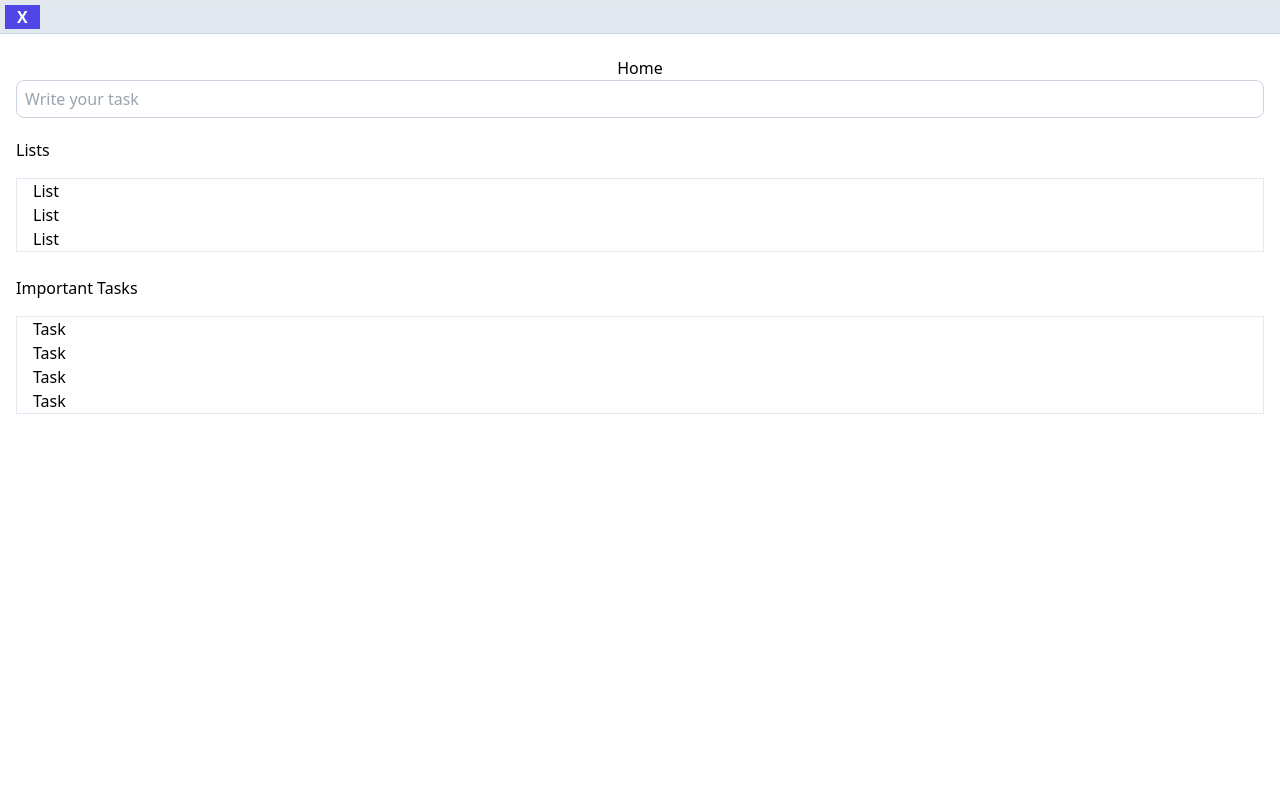
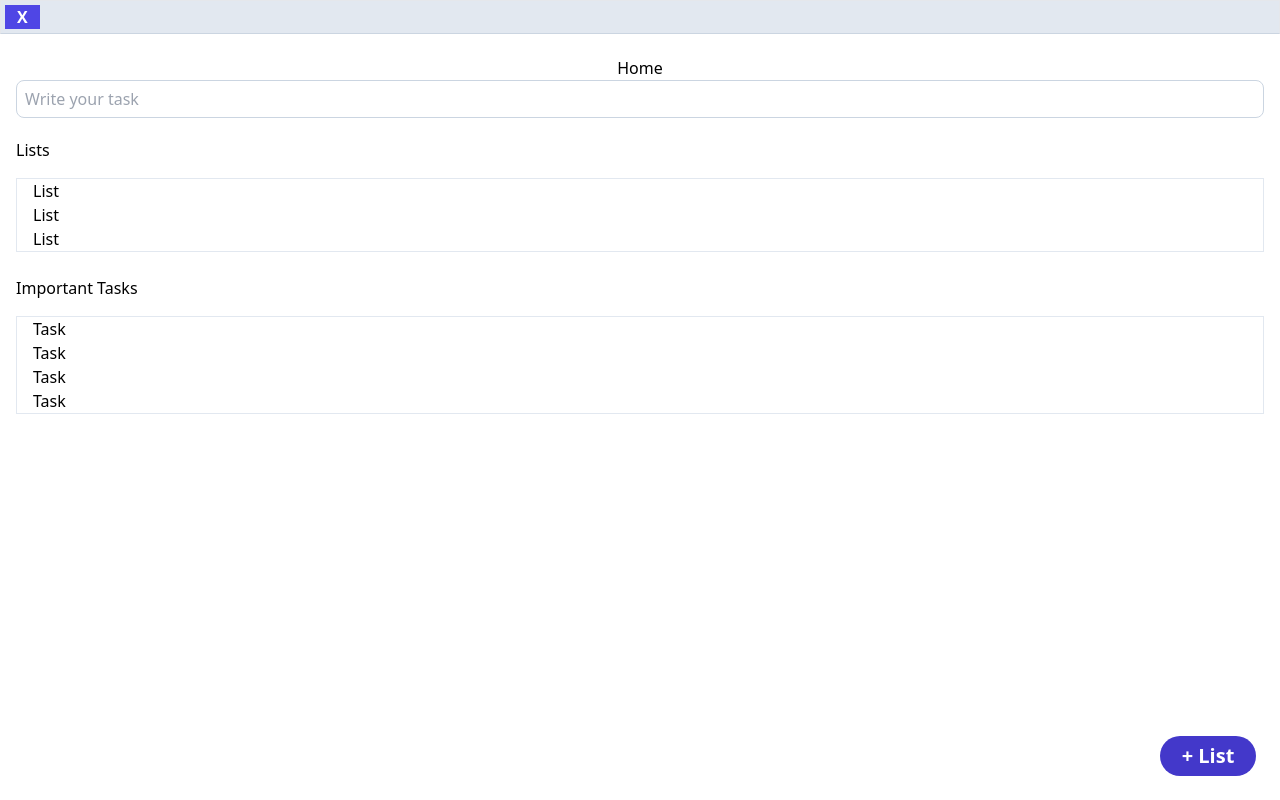
Before and after one commit to farboledafalla/doing-tasks, a React (Vite) app: page / in a window 1280 px wide. Built offline with nearby package versions, Linux system fonts and the light colour scheme.

Commit message:
Se agrega boton para agregar listas

```diff
--- a/src/Pages/Home/index.jsx
+++ b/src/Pages/Home/index.jsx
@@ -7,6 +7,7 @@ import { ListLists } from '../../components/ListLists';
 import { List } from '../../components/List';
 import { ListTasks } from '../../components/ListTasks';
 import { Task } from '../../components/Task';
+import { CreateList } from '../../components/CreateList';
 
 export const Home = () => {
    return (
@@ -30,6 +31,7 @@ export const Home = () => {
             <Task />
             <Task />
          </ListTasks>
+         <CreateList />
       </Layout>
    );
 };
--- /dev/null
+++ b/src/components/CreateList/index.jsx
@@ -0,0 +1,12 @@
+export const CreateList = () => {
+   return (
+      <button
+         className='bg-indigo-700 border border-none rounded-full cursor-pointer text-xl w-24 h-10 text-white font-bold fixed bottom-6 right-6 z-10 flex justify-evenly items-center'
+         onClick={(event) => {
+            console.log('Hiciste click al botón', event.target);
+         }}
+      >
+         + List
+      </button>
+   );
+};
--- a/src/components/Search/index.jsx
+++ b/src/components/Search/index.jsx
@@ -10,6 +10,7 @@ export const Search = () => {
       <input
          className='border border-slate-300 rounded-lg w-full px-2 py-1.5 mb-5 focus:outline-none'
          placeholder='Write your task'
+         value={context.searchValue}
          onChange={(event) => {
             context.setSearchValue(event.target.value);
          }}
```
